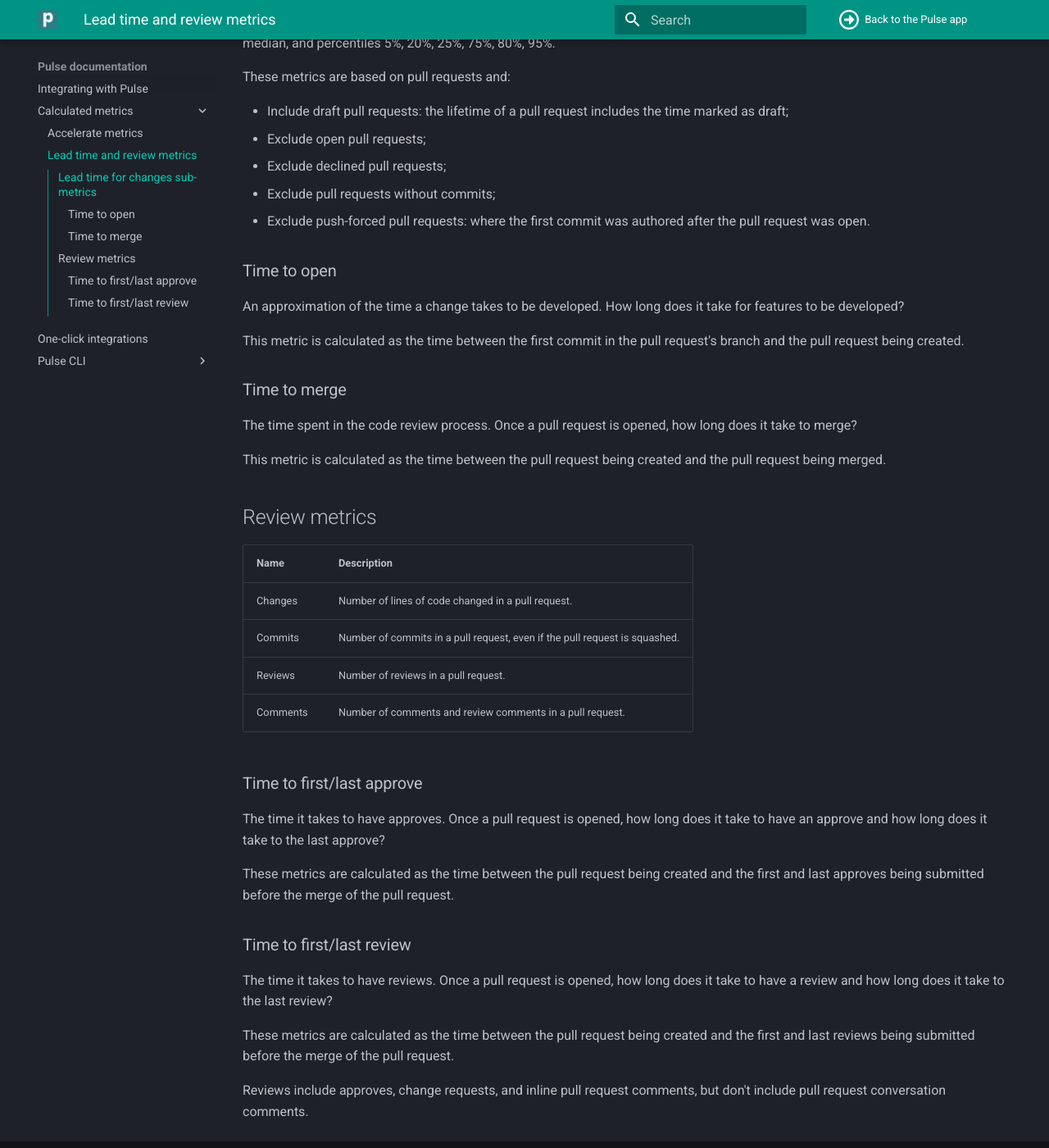
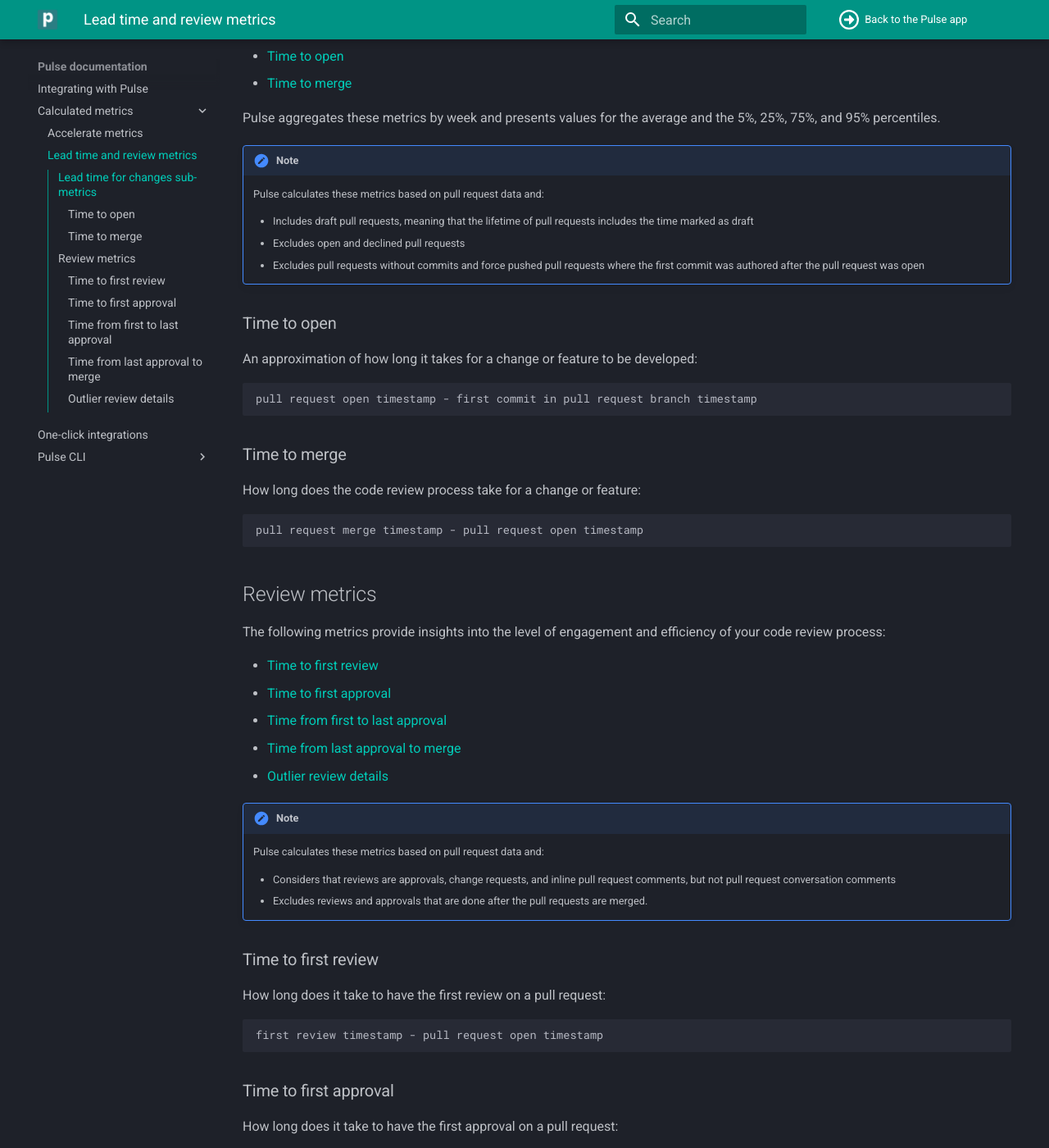
Before and after one commit to codacy/pulse-user-docs, an MkDocs documentation site: the page built from docs/metrics/lead-time-reviews.md, in a window 1280 px wide and 1400 px high, scrolled down 242 px. Shown: the whole window at 82% size. Built offline with MkDocs 1.6.1 and Material for MkDocs 9.7.7, drawn with Linux system fonts in a browser that asks for light colours; some of the changed text lies outside the part shown.

Commit message:
clean: Review and clean up lead time and review metrics PUL-477 (#56)
* clean: Review intro for lead time for changes sub-metrics

* clean: Review time to open and time to merge

* clean: Review outlier review details

* clean: Review code review metrics

* fix: Update links in "One-click integrations"

* style: Apply Codacy feedback

````diff
--- a/docs/metrics/lead-time-reviews.md
+++ b/docs/metrics/lead-time-reviews.md
@@ -1,48 +1,92 @@
 # Lead time and review metrics
 
 ## Lead time for changes sub-metrics
-There are several metrics that directly influence **Lead time for changes**, and can help you track in more detail what needs to be improved in your workflow.
-All the sub-metrics are aggregated by an interval (day, week, or month) and have values for the average, median, and percentiles 5%, 20%, 25%, 75%, 80%, 95%.
 
-These metrics are based on pull requests and:
+The following metrics directly influence **Lead time for changes**, and can help you track in more detail what needs to be improved in your workflow:
 
--   Include draft pull requests: the lifetime of a pull request includes the time marked as draft;
--   Exclude open pull requests;
--   Exclude declined pull requests;
--   Exclude pull requests without commits;
--   Exclude push-forced pull requests: where the first commit was authored after the pull request was open.
+-   [Time to open](#time-to-open)
+-   [Time to merge](#time-to-merge)
+
+Pulse aggregates these metrics by week and presents values for the average and the 5%, 25%, 75%, and 95% percentiles.
+
+!!! note
+    Pulse calculates these metrics based on pull request data and:
+
+    -   Includes draft pull requests, meaning that the lifetime of pull requests includes the time marked as draft
+    -   Excludes open and declined pull requests
+    -   Excludes pull requests without commits and force pushed pull requests where the first commit was authored after the pull request was open
 
 ### Time to open
 
-An approximation of the time a change takes to be developed. How long does it take for features to be developed?
+An approximation of how long it takes for a change or feature to be developed:
 
-This metric is calculated as the time between the first commit in the pull request's branch and the pull request being created.
+```text
+pull request open timestamp - first commit in pull request branch timestamp
+```
 
 ### Time to merge
 
-The time spent in the code review process. Once a pull request is opened, how long does it take to merge?
+How long does the code review process take for a change or feature:
 
-This metric is calculated as the time between the pull request being created and the pull request being merged.
+```text
+pull request merge timestamp - pull request open timestamp
+```
 
 ## Review metrics
 
-| Name     | Description                                                                |
-| -------- | -------------------------------------------------------------------------- |
-| Changes  | Number of lines of code changed in a pull request.                         |
-| Commits  | Number of commits in a pull request, even if the pull request is squashed. |
-| Reviews  | Number of reviews in a pull request.                                       |
-| Comments | Number of comments and review comments in a pull request.                  |
+The following metrics provide insights into the level of engagement and efficiency of your code review process:
 
-### Time to first/last approve
+-   [Time to first review](#time-to-first-review)
+-   [Time to first approval](#time-to-first-approval)
+-   [Time from first to last approval](#time-from-first-to-last-approval)
+-   [Time from last approval to merge](#time-from-last-approval-to-merge)
+-   [Outlier review details](#outlier-review-details)
 
-The time it takes to have approves. Once a pull request is opened, how long does it take to have an approve and how long does it take to the last approve?
+!!! note
+    Pulse calculates these metrics based on pull request data and:
 
-These metrics are calculated as the time between the pull request being created and the first and last approves being submitted before the merge of the pull request.
+    -   Considers that reviews are approvals, change requests, and inline pull request comments, but not pull request conversation comments
+    -   Excludes reviews and approvals that are done after the pull requests are merged.
 
-### Time to first/last review
+### Time to first review
 
-The time it takes to have reviews. Once a pull request is opened, how long does it take to have a review and how long does it take to the last review?
+How long does it take to have the first review on a pull request:
 
-These metrics are calculated as the time between the pull request being created and the first and last reviews being submitted before the merge of the pull request.
+```text
+first review timestamp - pull request open timestamp
+```
 
-Reviews include approves, change requests, and inline pull request comments, but don't include pull request conversation comments.
+### Time to first approval
+
+How long does it take to have the first approval on a pull request:
+
+```text
+first approval timestamp - pull request open timestamp
+```
+
+### Time from first to last approval
+
+How long does it take between the first and last approvals on a pull request:
+
+```text
+last approval timestamp - first approval timestamp
+```
+
+### Time from last approval to merge
+
+How long does it take to merge a pull request after the last approval:
+
+```text
+pull request merge timestamp - last approval timestamp
+```
+
+### Outlier review details
+
+Pulse displays the following details for each pull request in the chart **Review time explorer**:
+
+| Name           | Description                                                               |
+| -------------- | ------------------------------------------------------------------------- |
+| Time to review | Time to merge a pull request                                              |
+| Changes        | Number of lines of code changed in a pull request                         |
+| Commits        | Number of commits in a pull request, even if the pull request is squashed |
+| Comments       | Number of comments and review comments in a pull request                  |
````
Also changed, not shown: docs/one-click-integrations.md (+6 -3 lines).
